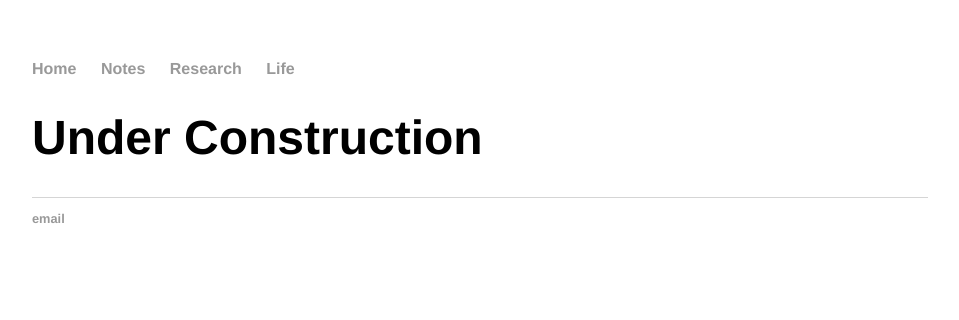
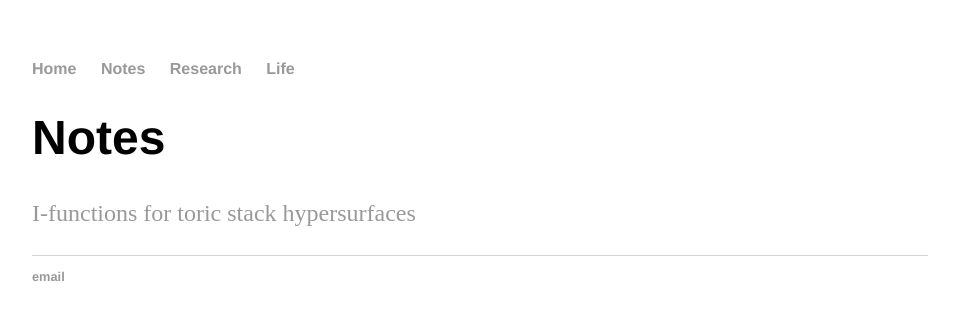
Before and after one commit to Junmathwang/junmathwang.github.io, a Jekyll site: the page built from notes/index.html, in a window 1280 px wide. Shown: the top 320 px of the page, without its empty margins (160-1119 px from the left). Built offline with Jekyll 4.4.1, drawn with Linux system fonts in a browser that asks for light colours.

Commit message:
Update index.html

```diff
--- a/notes/index.html
+++ b/notes/index.html
@@ -4,6 +4,6 @@ title: Mathematics Notes
 ---
 
 	<div class="notes">
-					<h1>Under Construction</h1>
-
+					<h1>Notes</h1>
+                                       <p> <a href="I-functions for toric stack hypersurfaces.pdf">I-functions for toric stack hypersurfaces</a>
 	</div>
```
